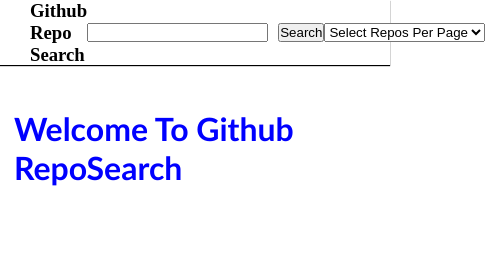
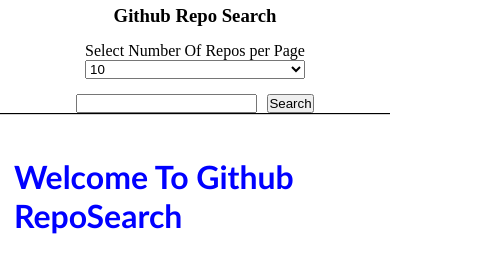
Before and after one commit to Naninara/fyle, a plain HTML site: page index.html in a window 390 px wide. Shown: the whole page, 485 px wide, since content can reach past the window. Drawn offline with Linux system fonts and the light colour scheme.

Commit message:
mobile view fixed

```diff
--- a/index.html
+++ b/index.html
@@ -5,24 +5,25 @@
     <meta http-equiv="X-UA-Compatible" content="IE=edge" />
     <meta name="viewport" content="width=device-width, initial-scale=1.0" />
     <link rel="stylesheet" href="./style.css" />
-    <title>Document</title>
+    <title>Fyle Task</title>
   </head>
   <body>
     <div id="navbar">
       <div><h3>Github Repo Search</h3></div>
+      <div style="display: flex; flex-direction: column">
+        <p>Select Number Of Repos per Page</p>
+        <select onchange="getData(this.value)">
+          <option>10</option>
+          <option>20</option>
+          <option>40</option>
+          <option>50</option>
+          <option>100</option>
+        </select>
+      </div>
       <div class="search">
         <input type="text" id="searchBar" /><button onclick="getData()">
           Search
         </button>
-      </div>
-      <div>
-        <select onchange="getData(this.value)">
-          <option>Select Repos Per Page</option>
-          <option>10</option>
-          <option>20</option>
-          <option>40</option>
-          <option>50</option>
-        </select>
       </div>
     </div>
     <div id="profile"></div>
@@ -32,9 +33,9 @@
     </div>
 
     <div id="buttons-container">
-      <button onclick="prevPage()" id="prev-button">Older</button>
+      <button onclick="prevPage()" id="prev-button">prev</button>
       <input value="1" readonly style="width: 20px" id="pagination-value" />
-      <button onclick="nextPage()" id="next-button">Newer</button>
+      <button onclick="nextPage()" id="next-button">next</button>
     </div>
   </body>
   <script src="script.js"></script>
--- a/style.css
+++ b/style.css
@@ -89,7 +89,7 @@
   padding: 0.5%;
 }
 
-@media screen and (max-width: 480px) {
+@media screen and (max-width: 580px) {
   #repos-conatiner {
     flex-direction: column;
   }
@@ -100,4 +100,10 @@
   #profile {
     flex-direction: column;
   }
+  #navbar {
+    flex-direction: column;
+    height: auto;
+    gap: 15px;
+    margin: 5px 0px;
+  }
 }
```
